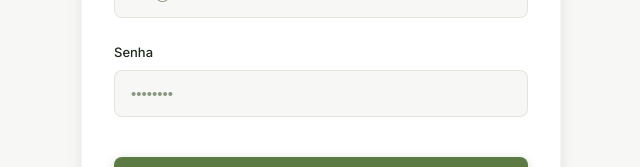
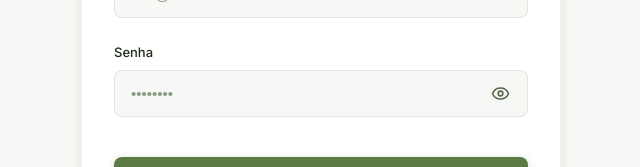
Before and after one commit to Braian-de-Liz/AMOTIF, a React (Vite) app in the folder frontend/: page / in a window 1280 px wide. Shown: the part 312-479 px from the top of the page, without its empty margins (551-1191 px from the left). Built offline with nearby package versions, Linux system fonts and the light colour scheme; no server answers.

Commit message:
ver senhas disponíveis

```diff
--- a/frontend/src/components/ChangePassword.tsx
+++ b/frontend/src/components/ChangePassword.tsx
@@ -4,6 +4,7 @@ import { passwordSchema } from '../schemas/passwordSchema';
 import { formatZodErrors } from '../utility/validationHelpers';
 import { Lock } from 'lucide-react';
 import { URL_API_TESTE } from '../utility/url_apis';
+import { PasswordInput } from './PasswordInput';
 
 interface ChangePasswordProps {
     isOpen: boolean
@@ -71,9 +72,8 @@ function ChangePassword({ isOpen, onClose }: ChangePasswordProps) {
             <form onSubmit={handleSubmit}>
                 <div className="form-group">
                     <label htmlFor="senha-atual">Senha Atual</label>
-                    <input
+                    <PasswordInput
                         id="senha-atual"
-                        type="password"
                         value={senha}
                         onChange={(e) => setSenha(e.target.value)}
                         placeholder="Digite sua senha atual"
@@ -84,9 +84,8 @@ function ChangePassword({ isOpen, onClose }: ChangePasswordProps) {
 
                 <div className="form-group">
                     <label htmlFor="nova-senha">Nova Senha</label>
-                    <input
+                    <PasswordInput
                         id="nova-senha"
-                        type="password"
                         value={novaSenha}
                         onChange={(e) => setNovaSenha(e.target.value)}
                         placeholder="Digite a nova senha"
@@ -97,9 +96,8 @@ function ChangePassword({ isOpen, onClose }: ChangePasswordProps) {
 
                 <div className="form-group">
                     <label htmlFor="confirmar-senha">Confirmar Nova Senha</label>
-                    <input
+                    <PasswordInput
                         id="confirmar-senha"
-                        type="password"
                         value={confirmarSenha}
                         onChange={(e) => setConfirmarSenha(e.target.value)}
                         placeholder="Confirme a nova senha"
--- a/frontend/src/components/DeleteAccountModal.tsx
+++ b/frontend/src/components/DeleteAccountModal.tsx
@@ -3,6 +3,7 @@ import { useNavigate } from 'react-router-dom';
 import { URL_API_TESTE } from '../utility/url_apis';
 import { Modal } from './Modal';
 import { Trash2 } from 'lucide-react';
+import { PasswordInput } from './PasswordInput';
 
 interface DeleteAccountModalProps {
     isOpen: boolean
@@ -69,9 +70,8 @@ function DeleteAccountModal({ isOpen, onClose }: DeleteAccountModalProps) {
             <form onSubmit={handleDelete}>
                 <div className="form-group">
                     <label htmlFor="senha-confirmacao">Digite sua senha para confirmar</label>
-                    <input
+                    <PasswordInput
                         id="senha-confirmacao"
-                        type="password"
                         value={senha}
                         onChange={(e) => setSenha(e.target.value)}
                         placeholder="Sua senha atual"
--- a/frontend/src/components/DeleteProjectModal.tsx
+++ b/frontend/src/components/DeleteProjectModal.tsx
@@ -2,6 +2,7 @@ import { useState } from 'react';
 import { useNavigate } from 'react-router-dom';
 import { URL_API_TESTE } from '../utility/url_apis';
 import { Modal } from './Modal';
+import { PasswordInput } from './PasswordInput';
 
 interface DeleteProjectModalProps {
     projetoId: string
@@ -61,9 +62,8 @@ function DeleteProjectModal({ projetoId, isOpen, onClose }: DeleteProjectModalPr
             <form onSubmit={handleDelete}>
                 <div className="form-group">
                     <label htmlFor="senha-projeto">Digite sua senha para confirmar</label>
-                    <input
+                    <PasswordInput
                         id="senha-projeto"
-                        type="password"
                         value={senha}
                         onChange={(e) => setSenha(e.target.value)}
                         placeholder="Sua senha atual"
--- /dev/null
+++ b/frontend/src/components/PasswordInput.tsx
@@ -0,0 +1,30 @@
+import { useState, type ComponentPropsWithoutRef } from 'react';
+import { Eye, EyeOff } from 'lucide-react';
+
+type PasswordInputProps = Omit<ComponentPropsWithoutRef<'input'>, 'type'>;
+
+function PasswordInput({ className, ...props }: PasswordInputProps) {
+    const [isVisible, setIsVisible] = useState(false);
+
+    return (
+        <div className="password-input">
+            <input
+                {...props}
+                className={className}
+                type={isVisible ? 'text' : 'password'}
+            />
+            <button
+                type="button"
+                className="password-toggle"
+                onClick={() => setIsVisible((visible) => !visible)}
+                aria-label={isVisible ? 'Ocultar senha' : 'Mostrar senha'}
+                aria-pressed={isVisible}
+                title={isVisible ? 'Ocultar senha' : 'Mostrar senha'}
+            >
+                {isVisible ? <EyeOff size={19} aria-hidden="true" /> : <Eye size={19} aria-hidden="true" />}
+            </button>
+        </div>
+    );
+}
+
+export { PasswordInput };
--- a/frontend/src/pages/cadastro.tsx
+++ b/frontend/src/pages/cadastro.tsx
@@ -6,6 +6,7 @@ import { cadastroSchema } from '../schemas/cadastroSchema'
 import { formatZodErrors } from '../utility/validationHelpers'
 import { SEOHead } from '../components/SEOHead'
 import { UserPlus } from 'lucide-react';
+import { PasswordInput } from '../components/PasswordInput';
 
 function Cadastro() {
     const navigate = useNavigate();
@@ -107,9 +108,8 @@ function Cadastro() {
 
                     <div>
                         <label htmlFor="cad-senha">Senha</label>
-                        <input
+                        <PasswordInput
                             id="cad-senha"
-                            type="password"
                             value={senha}
                             onChange={(e) => setSenha(e.target.value)}
                             placeholder="Mínimo 8 caracteres"
--- a/frontend/src/pages/login.tsx
+++ b/frontend/src/pages/login.tsx
@@ -6,6 +6,7 @@ import { loginSchema } from '../schemas/loginSchema'
 import { formatZodErrors } from '../utility/validationHelpers'
 import { SEOHead } from '../components/SEOHead'
 import { LogIn } from 'lucide-react';
+import { PasswordInput } from '../components/PasswordInput';
 
 function Login() {
     const navigate = useNavigate();
@@ -95,9 +96,8 @@ function Login() {
 
                     <div>
                         <label htmlFor="login-senha">Senha</label>
-                        <input
+                        <PasswordInput
                             id="login-senha"
-                            type="password"
                             value={senha}
                             onChange={(e) => setSenha(e.target.value)}
                             placeholder="••••••••"
--- a/frontend/src/styles/Form.css
+++ b/frontend/src/styles/Form.css
@@ -13,7 +13,7 @@
   animation: fadeIn 0.3s ease-out;
 }
 
-.form_login div {
+.form_login > div {
   margin-bottom: var(--space-lg);
 }
 
@@ -26,7 +26,7 @@
   transition: color 0.15s ease;
 }
 
-.form_login div:focus-within label {
+.form_login > div:focus-within label {
   color: var(--verde-musgo);
 }
 
@@ -54,6 +54,42 @@
 
 .form_login input:focus::placeholder {
   opacity: 0.5;
+}
+
+.password-input {
+  position: relative;
+  width: 100%;
+}
+
+.password-input input {
+  padding-right: 3rem !important;
+}
+
+.password-toggle {
+  position: absolute;
+  top: 50%;
+  right: 0.7rem;
+  display: grid;
+  width: 2rem;
+  height: 2rem;
+  padding: 0;
+  place-items: center;
+  transform: translateY(-50%);
+  border: 0;
+  border-radius: var(--radius-sm);
+  background: transparent;
+  color: var(--texto-secundario);
+  cursor: pointer;
+}
+
+.password-toggle:hover {
+  background: var(--cinza-suave);
+  color: var(--verde-musgo);
+}
+
+.password-toggle:focus-visible {
+  outline: 2px solid var(--verde-medio);
+  outline-offset: 1px;
 }
 
 .btn-submit {
```
